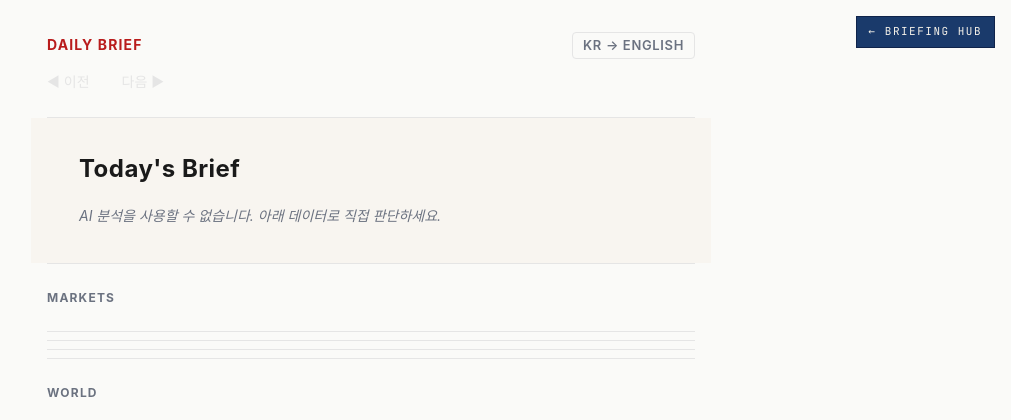
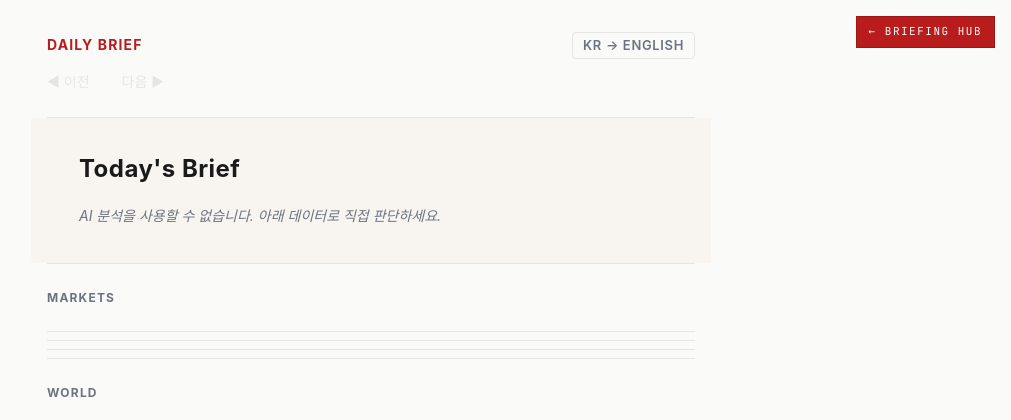
Before and after one commit to kipeum86/daily-brief, a Python web app: template templates/dashboard/base.html in a window 1280 px wide. Shown: the top 420 px of the page, without its empty margins (269-1280 px from the left). Run offline with Jinja, Linux system fonts and the light colour scheme; the template is opened without the code that fills it, so the values that code supplies are empty; some web fonts are replaced.

Commit message:
style(hub-chip): use --accent (red) to match Daily Brief palette
Previously hardcoded navy (#1a3a6b) from briefing-hub's slot color,
which clashed with the red accent theme. Switch to var(--accent) so
each template (base/archive: #B91C1C, weekly: #9f1d22) stays in tone.
Hover uses brightness(0.85) to adapt to both shades.

```diff
--- a/templates/dashboard/_hub_chip.html
+++ b/templates/dashboard/_hub_chip.html
@@ -1,6 +1,6 @@
 {# HubChip — fixed link back to briefing-hub aggregator.
    Included from base.html, archive.html, weekly.html, weekly_archive.html.
-   Accent #1a3a6b matches Daily Brief's slot in briefing-hub's BRIEFINGS config. #}
+   Uses each template's --accent (deep red) to match Daily Brief's palette. #}
 <a class="hub-chip" href="https://kipeum86.github.io/briefing-hub/" aria-label="Briefing Hub로 이동">
   ← BRIEFING HUB
 </a>
@@ -14,14 +14,15 @@
     font-size: 11px;
     letter-spacing: 1.5px;
     text-decoration: none;
-    background: #1a3a6b;
-    color: #f5f1e8;
-    border: 1px solid #0f234a;
+    background: var(--accent);
+    color: #FAFAF8;
+    border: 1px solid rgba(0, 0, 0, 0.15);
     z-index: 9999;
-    transition: background 0.15s;
+    transition: filter 0.15s;
   }
   .hub-chip:hover {
-    background: #0f234a;
+    filter: brightness(0.85);
     text-decoration: none;
+    color: #FAFAF8;
   }
 </style>
```
